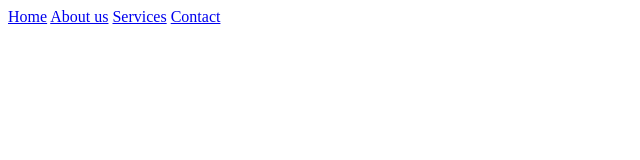
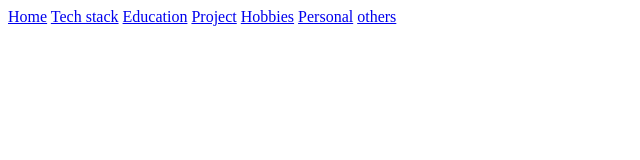
Before and after one commit to ashabikawat/profile-Asha, a plain HTML site: page index.html in a window 1280 px wide. Shown: the whole page, without its empty margins (0-640 px from the left). Drawn offline with Linux system fonts and the light colour scheme.

Commit message:
Updated navbar
added additional links

```diff
--- a/index.html
+++ b/index.html
@@ -8,9 +8,12 @@
   <body>
     <header>
       <a href="#">Home</a>
-      <a href="#">About us</a>
-      <a href="#">Services</a>
-      <a href="#">Contact</a>
+      <a href="#">Tech stack</a>
+      <a href="#">Education</a>
+      <a href="#">Project</a>
+      <a href="#">Hobbies</a>
+      <a href="#">Personal</a>
+      <a href="#">others</a>
     </header>
   </body>
 </html>
```
